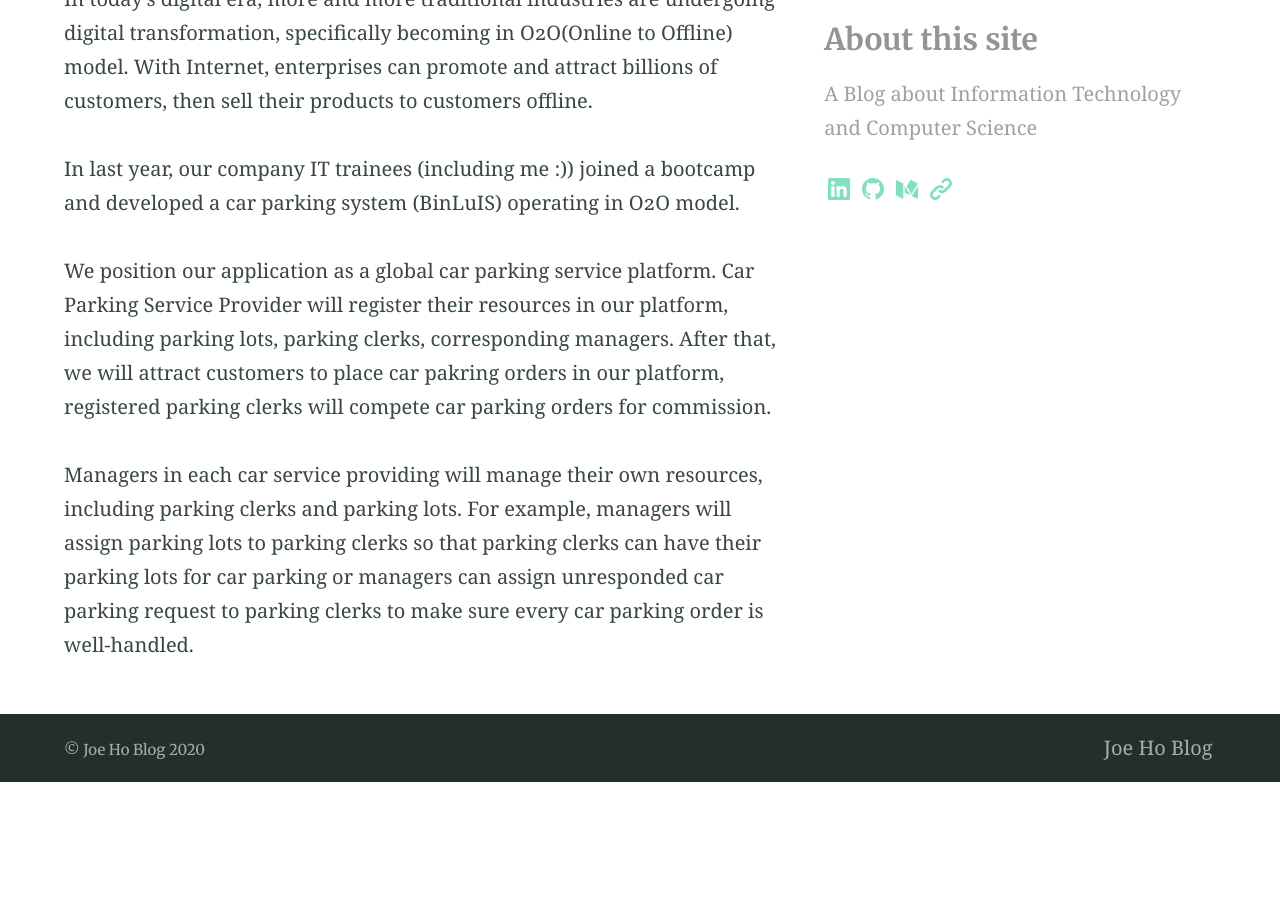
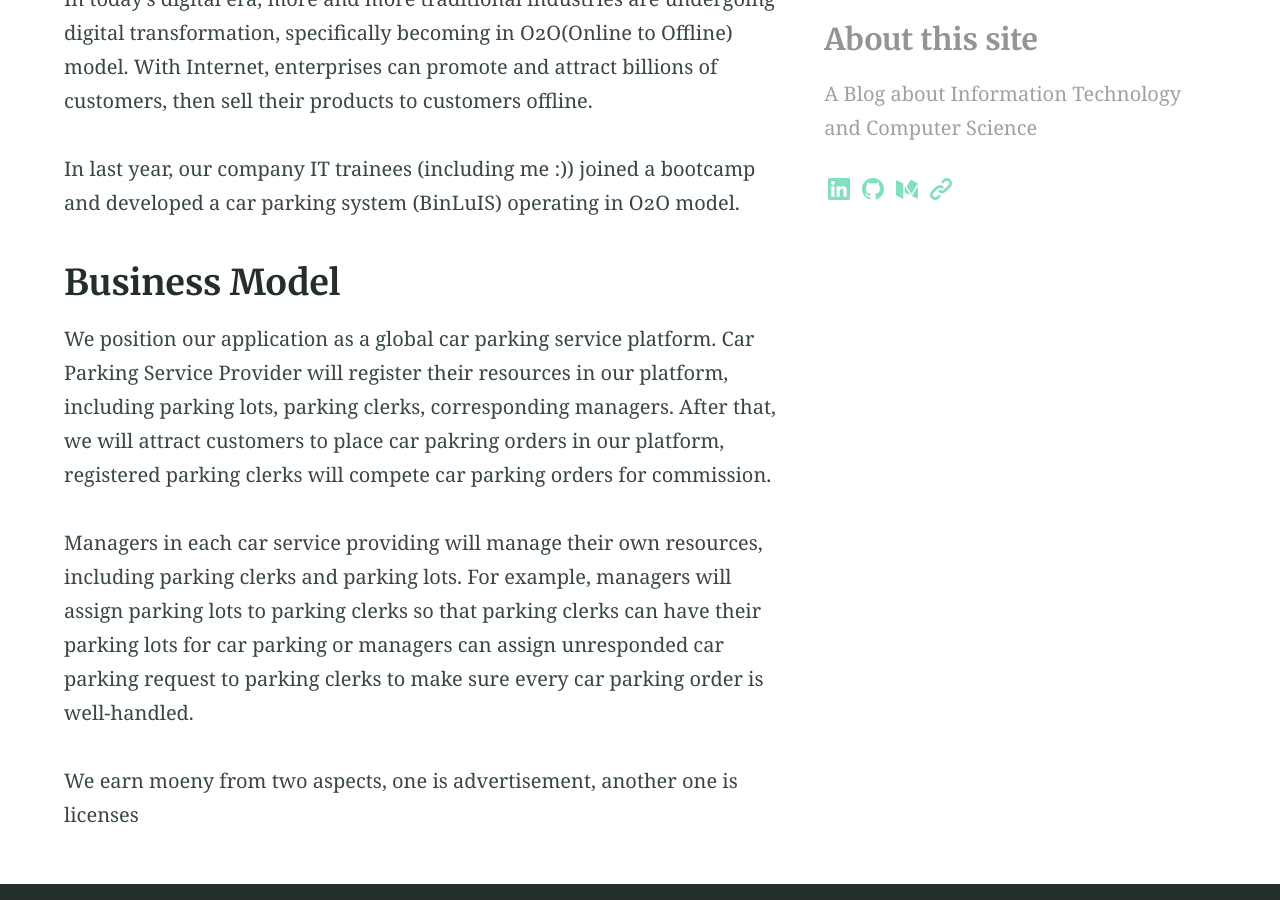
Before and after one commit to JoeHO888/JoeHo888.github.io, a Jekyll site: the page built from projects/Online-Car-Parking-Platform-BinLuIS.md, in a window 1280 px wide and 900 px high, scrolled down 649 px. Built offline with Jekyll 4.4.1, drawn with Linux system fonts in a browser that asks for light colours; our own code applies the rules of GitHub Pages for plain Markdown files; before the commit the page ends 1431 px from its top, so only the background shows below that.

Commit message:
Update BinLuIS Project

```diff
--- a/projects/Online-Car-Parking-Platform-BinLuIS.md
+++ b/projects/Online-Car-Parking-Platform-BinLuIS.md
@@ -12,6 +12,9 @@ In today's digital era, more and more traditional industries are undergoing digi
 
 In last year, our company IT trainees (including me :)) joined a bootcamp and developed a car parking system (BinLuIS) operating in O2O model.
 
+## Business Model
 We position our application as a global car parking service platform. Car Parking Service Provider will register their resources in our platform, including parking lots, parking clerks, corresponding managers. After that, we will attract customers to place car pakring orders in our platform, registered parking clerks will compete car parking orders for commission.
 
 Managers in each car service providing will manage their own resources, including parking clerks and parking lots. For example, managers will assign parking lots to parking clerks so that parking clerks can have their parking lots for car parking or managers can assign unresponded car parking request to parking clerks to make sure every car parking order is well-handled.
+
+We earn moeny from two aspects, one is advertisement, another one is licenses
```
